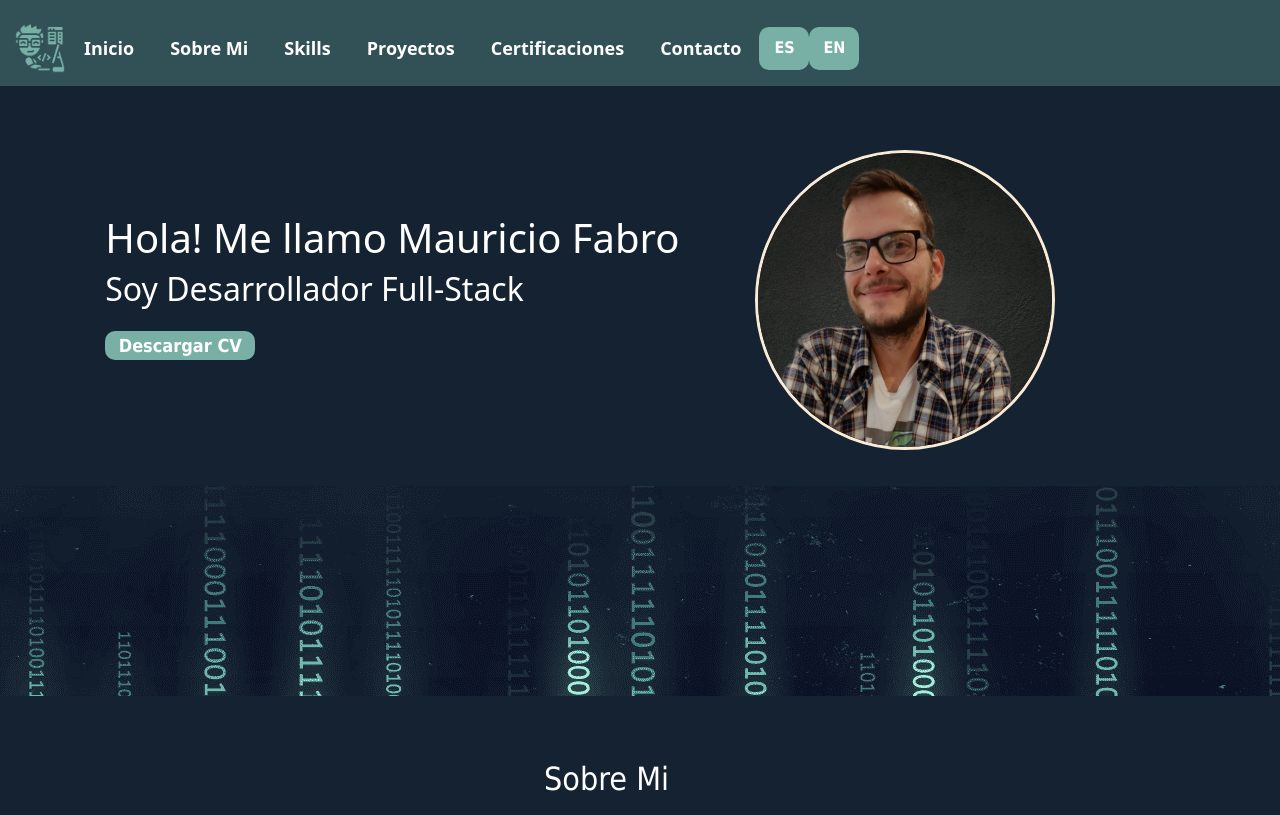
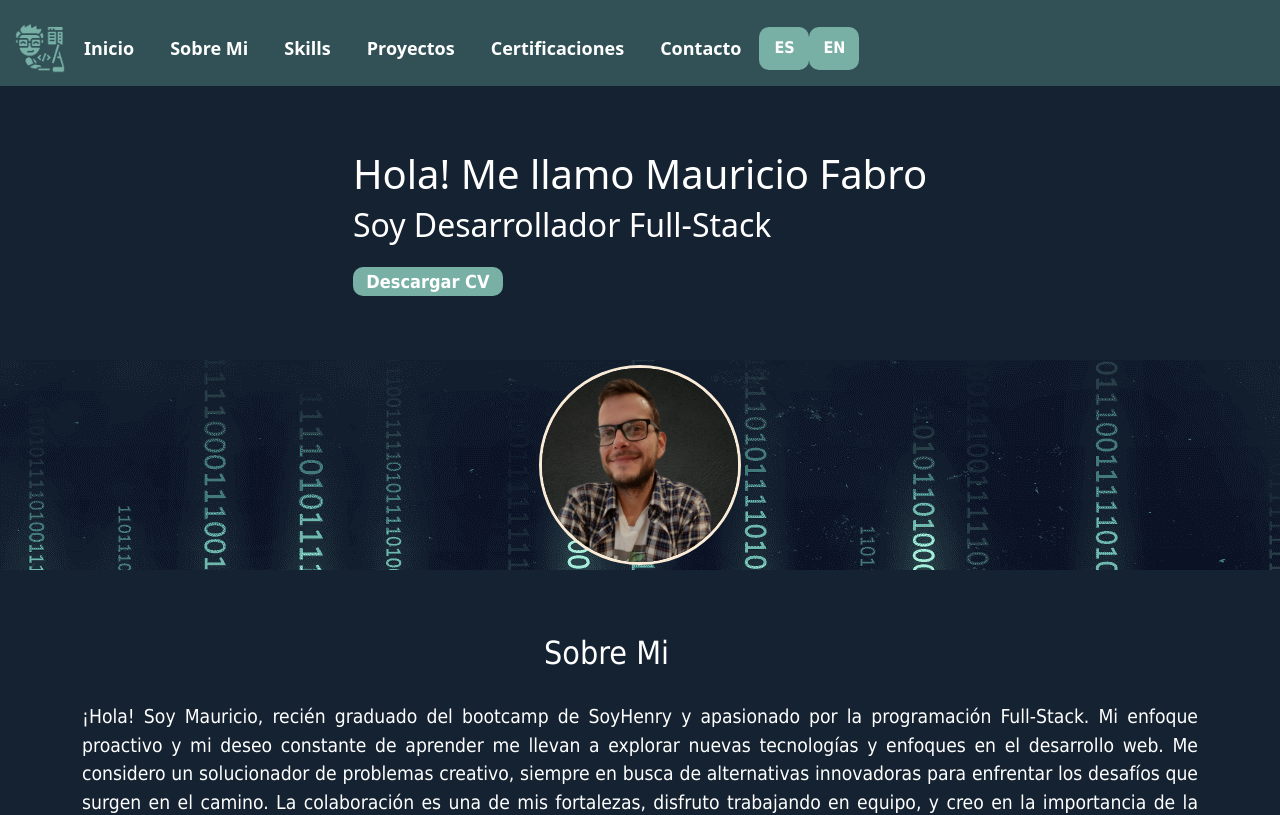
Before and after one commit to mauriruf32/mauriciofabro, a React (Create React App) app: page / in a window 1280 px wide. Shown: the top 815 px of the page. Built offline with nearby package versions, Linux system fonts and the light colour scheme.

Commit message:
ultimos retoques

```diff
--- a/src/Views/About/About.css
+++ b/src/Views/About/About.css
@@ -18,7 +18,9 @@
     width: 100%;
     margin-bottom: 5%;
     justify-items: center;
-
+    display: flex;
+    justify-content: center; /* Optional: Adjust the alignment of the container */
+    align-items: center; /* Optional: Adjust the alignment of the container */
   }
 
   .h2 {
@@ -26,7 +28,17 @@
 
   }
 
+  .imageAbout {
+    border-color: antiquewhite;
+    border-style: solid;
+    border-radius: 50%;
+    max-width: 100%; /* Make the image responsive */
+    height: 200px; /* Maintain the aspect ratio of the image */
+  background-color: #152231;
+  display: flex;
+  flex-direction: row;
 
+  }
 
   .textAbout {
     width: 100%; /* Utiliza el 100% del ancho en pantallas más pequeñas */
--- a/src/Views/About/About.jsx
+++ b/src/Views/About/About.jsx
@@ -1,6 +1,6 @@
 import React from 'react';
 
-
+import Image from "../../Images/mauri.jpeg"
 import "./About.css";
 import { useTranslation } from 'react-i18next';
 
@@ -10,7 +10,9 @@
 
   return (
     <section className="about">
+
       <div className="backIm">
+      <img className="imageAbout" src={Image} alt="img_about"/>
 
       </div>
       <div className="container">
--- a/src/Views/Home/Home.css
+++ b/src/Views/Home/Home.css
@@ -1,34 +1,23 @@
+
+
 .container1 {
-    width: 100%;
-    height: 400px;
-    display: flex;
-    flex-direction: row-reverse;
+  display: flex;
+  flex-direction: row-reverse; /* Make the child elements appear in a row */
+  width: 100%; /* Optional: Set a maximum width for the container */
     color: white; /* Ajusta el color del texto para que sea legible en la imagen */
-    justify-content: space-evenly;
     background-color: #152231;
+    justify-content: center;
 
 }
 
 
 .textHome {
-    margin-top: 10%;
-
-    text-align: left;
     font-size: xx-large;
     height: 210px;
-    margin-left: 30px;
+    margin-top: 5%;
 }
 
-.imageAbout {
-  border-color: antiquewhite;
-  border-style: solid;
-  border-radius: 300px;
-  height: 300px;
-  width: 300px;
-background-color: #152231;
-margin-right: 150px;
-margin-top: 5%;
-}
+
 
 .botton {
     width: 150px;
@@ -48,7 +37,7 @@
     border-color: #18222c; /* Cambia el color del borde al color primario de Bootstrap en estado de hover */
   }
 
-  .img {
+  /* .img {
     max-width: 100%;
     height: auto;
-  }
+  } */
--- a/src/Views/Home/Home.jsx
+++ b/src/Views/Home/Home.jsx
@@ -1,6 +1,6 @@
 import React from 'react';
 import { useTranslation } from 'react-i18next';
-import Image from "../../Images/mauri.jpeg"
+
 
 import CV_Eng from './CV Mauricio Fabro 2024_English.pdf';
 import CV_Spa from './CV Mauricio Fabro 2024_Spanish.pdf';
@@ -20,7 +20,6 @@
   return (
     <section className='home'>
       <div className='container1'>
-    <img className="imageAbout" src={Image} alt="img_about"/>
 
         <div className='textHome'>
           <h1>{t(`home.welcome`)}</h1>
```
